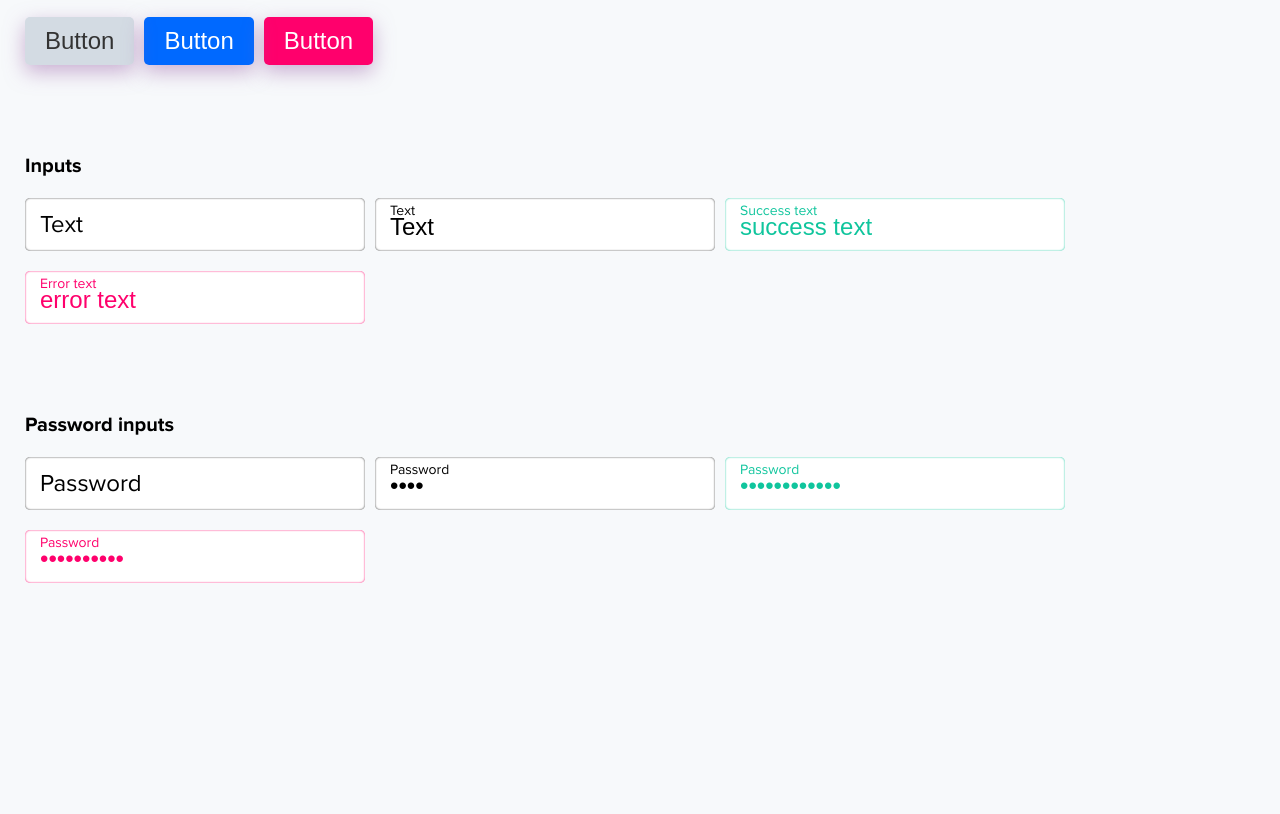
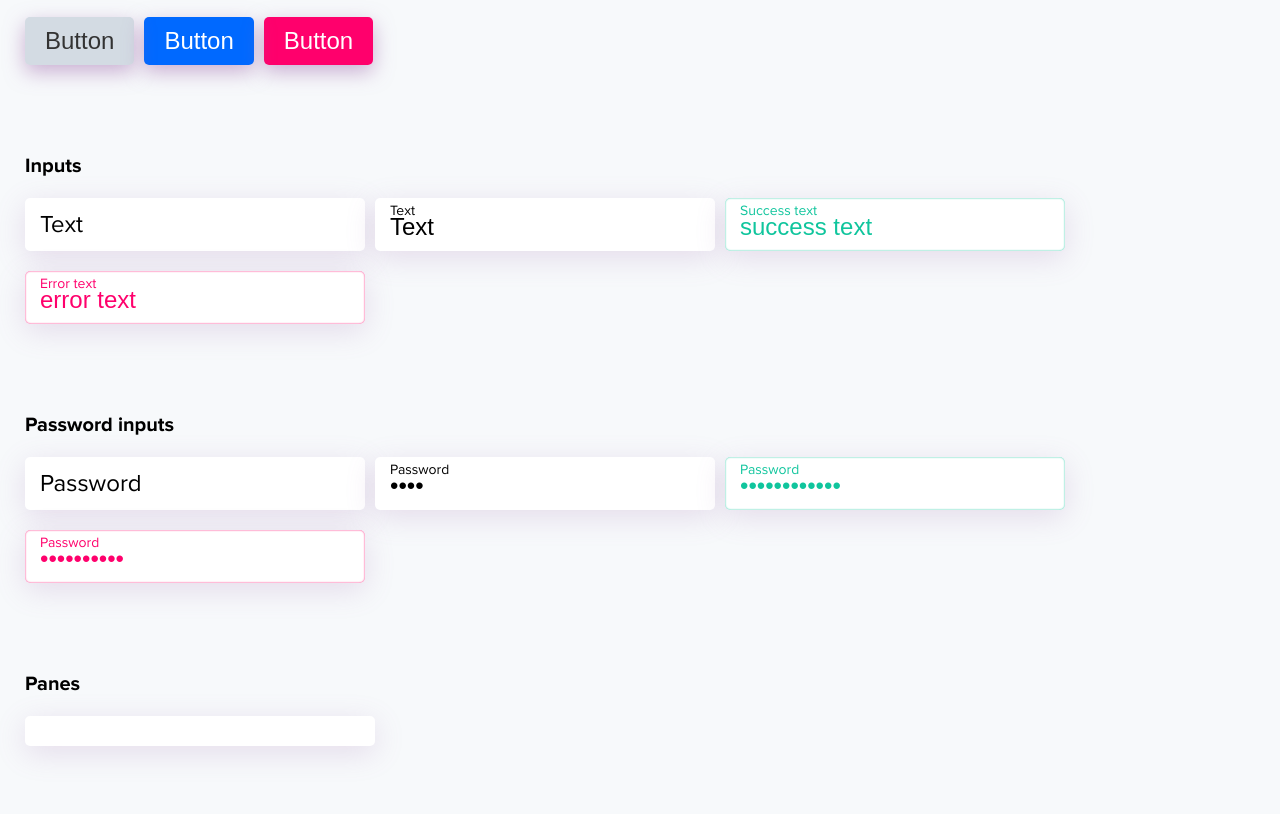
Before and after one commit to Fedorrychkov/Gradial, a website: page src/index.html in a window 1280 px wide. Shown: the part 367-1181 px from the top of the page. Before the commit the page ends 1040 px from the top, so only its background shows below. Drawn offline with nearby package versions, Linux system fonts and the light colour scheme; files that its build step writes are made by us from their sources.

Commit message:
Update shadows on input class

```diff
--- a/src/assets/styles/scss/main.scss
+++ b/src/assets/styles/scss/main.scss
@@ -8,6 +8,9 @@
 @import './ui/gradial-button';
 @import './ui/font-size';
 @import './ui/gradial-input';
+@import './ui/gradial-pane';
+@import './ui/gradial-col';
+@import './ui/gradial-width';
 
 .content {
     padding: $offset-xl 0;
--- /dev/null
+++ b/src/assets/styles/scss/ui/_gradial-col.scss
@@ -0,0 +1,5 @@
+@import '../common/_variables.scss';
+
+.gradial-col {
+
+}
--- a/src/assets/styles/scss/ui/_gradial-input.scss
+++ b/src/assets/styles/scss/ui/_gradial-input.scss
@@ -3,17 +3,20 @@
 .gradial-input {
     &__field {
         position: relative;
+        box-shadow: 0 7px 30px 0 rgba(157, 104, 172, 0.2);
+        border-radius: $offset-mc;
+        overflow: hidden;
     }
     &__control {
         box-sizing: border-box;
         padding: $offset-md $offset-md $offset-sm;
         border: none;
         position: relative;
-        box-shadow: inset 0 0 2px 0 $dark-color;
+        // box-shadow: inset 0 0 2px 0 $dark-color;
         border-radius: $offset-mc;
         transition: all $animation-fast;
         &:focus {
-            box-shadow: inset 0 0 2px 0 $dark-color;
+            // box-shadow: inset 0 0 2px 0 $dark-color;
         }
         &.gradial-input__error {
             box-shadow: inset 0 0 2px 0 $important-color;
--- /dev/null
+++ b/src/assets/styles/scss/ui/_gradial-pane.scss
@@ -0,0 +1,8 @@
+@import '../common/_variables.scss';
+
+.gradial-pane {
+    padding: $offset-md;
+    box-shadow: 0 7px 30px 0 rgba(157, 104, 172, 0.2);
+    border-radius: $offset-mc;
+    background-color: $white-color;
+}
--- /dev/null
+++ b/src/assets/styles/scss/ui/_gradial-width.scss
@@ -0,0 +1,8 @@
+@import '../common/_variables.scss';
+
+.gradial-width {
+    &-sm {
+        max-width: $screen-sm;
+        width: 100%;
+    }
+}
--- a/src/index.html
+++ b/src/index.html
@@ -39,6 +39,12 @@
                     //= partials/components/inputs/password-field/_input-control-error.html
                 </div>
             </section>
+            <section class="section wrapper">
+                <h3 class="section-title">Panes</h3>
+                <div class="buttons section__body">
+                    //= partials/components/pane/_pane.html
+                </div>
+            </section>
         </main>
         //= partials/templates/_footer.html
     </div>
--- /dev/null
+++ b/src/partials/components/pane/_pane.html
@@ -0,0 +1,3 @@
+<article class="gradial-pane gradial-width-sm">
+
+</article>
```
Also changed, not shown: build/assets/css/main.css, build/index.html, build/partials/components/pane/_pane.html (added).
